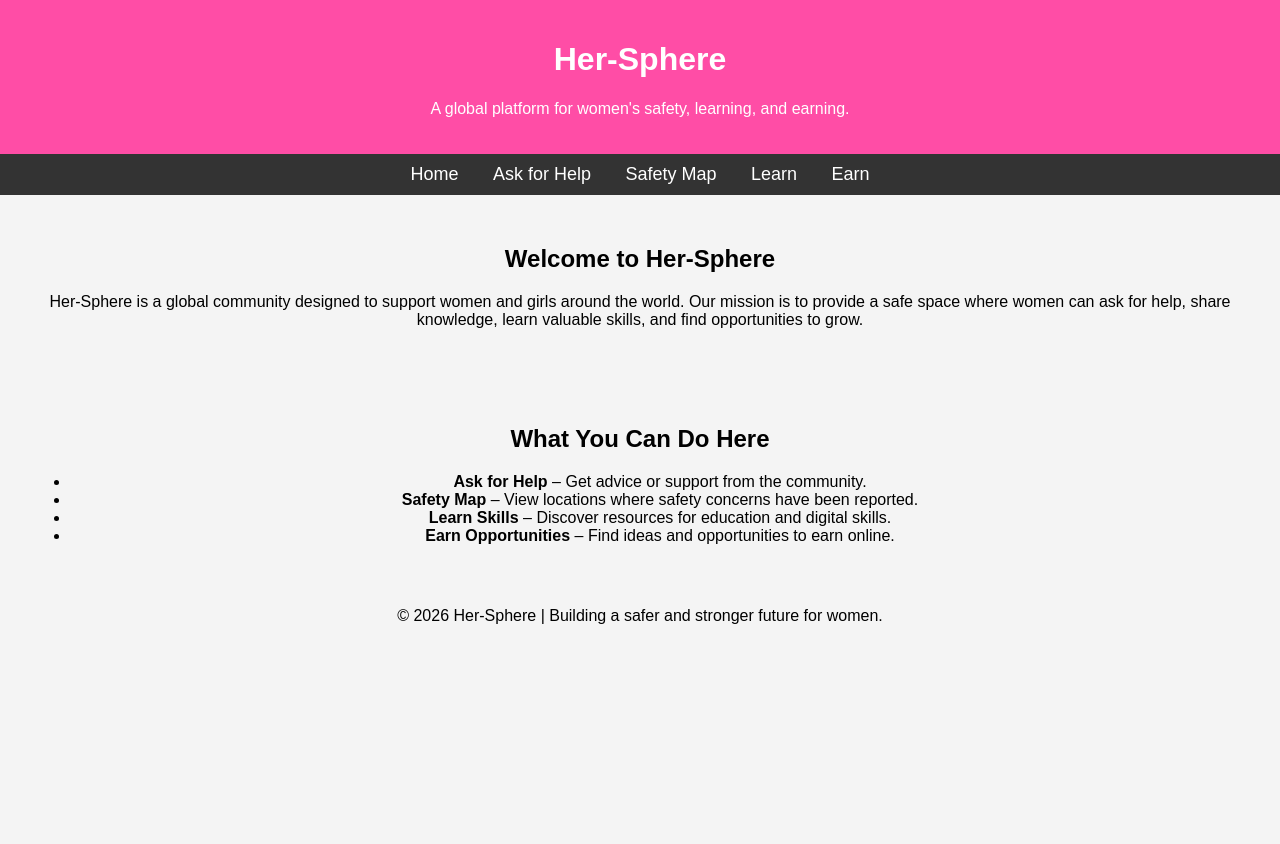
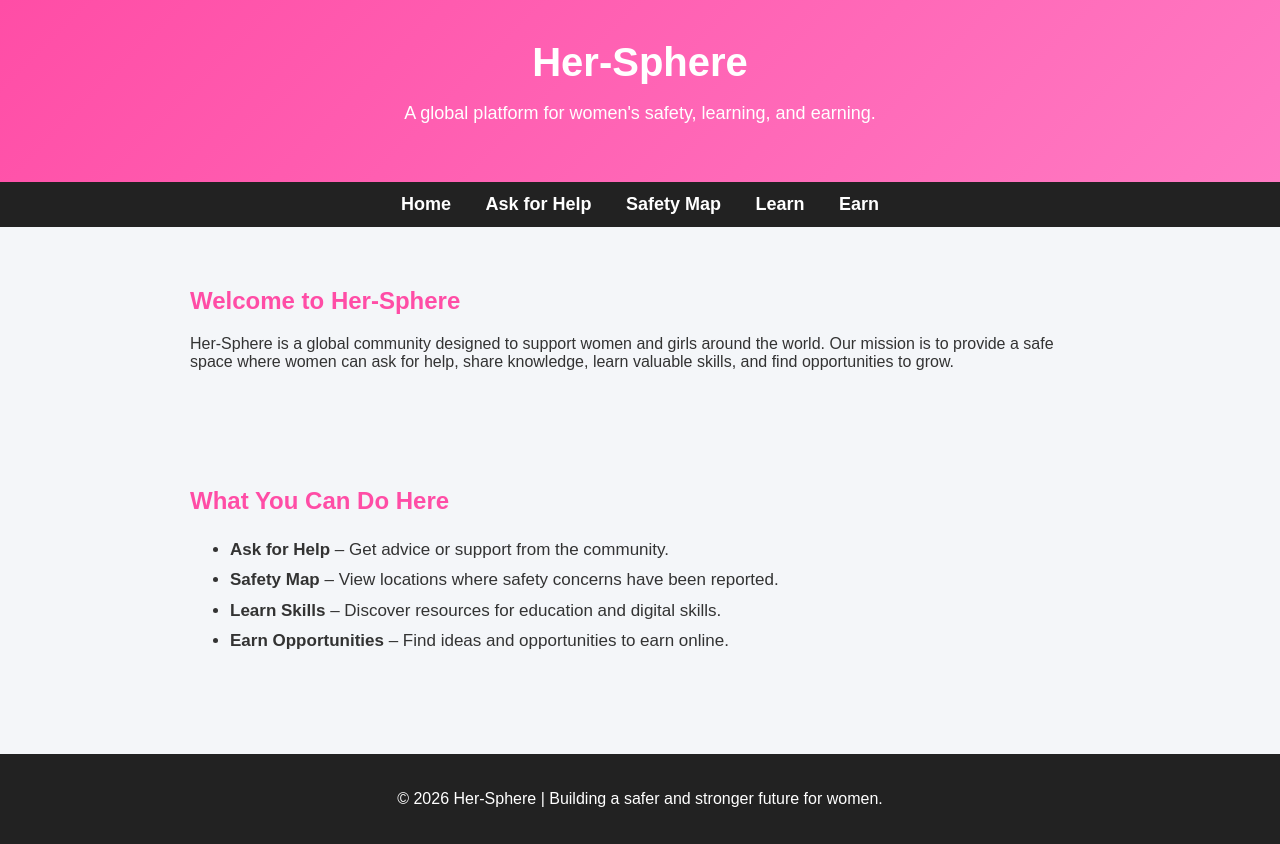
Before and after one commit to ShivanshMaurya01/HER-SPHERE, a plain HTML site: page index.html in a window 1280 px wide. Before the commit the page ends 800 px from the top, so only its background shows below. Drawn offline with Linux system fonts and the light colour scheme.

Commit message:
Update style.css

```diff
--- a/style.css
+++ b/style.css
@@ -1,19 +1,33 @@
+/* General Page Style */
 body{
-font-family: Arial;
-background:#f4f4f4;
-text-align:center;
+    font-family: Arial, Helvetica, sans-serif;
     margin:0;
+    background:#f4f6f9;
+    color:#333;
 }
 
+/* Header */
 header{
-background:#ff4da6;
+    background:linear-gradient(135deg,#ff4da6,#ff7ac3);
     color:white;
-padding:20px;
+    text-align:center;
+    padding:40px 20px;
 }
 
+header h1{
+    margin:0;
+    font-size:40px;
+}
+
+header p{
+    font-size:18px;
+}
+
+/* Navigation Bar */
 nav{
-background:#333;
-padding:10px;
+    background:#222;
+    text-align:center;
+    padding:12px;
 }
 
 nav a{
@@ -21,8 +35,65 @@ color:white;
     margin:15px;
     text-decoration:none;
     font-size:18px;
+    font-weight:bold;
+    transition:0.3s;
 }
 
+nav a:hover{
+    color:#ff7ac3;
+}
+
+/* Content Sections */
 section{
-padding:30px;
+    max-width:900px;
+    margin:auto;
+    padding:40px 20px;
 }
+
+section h2{
+    color:#ff4da6;
+}
+
+/* List Styling */
+ul{
+    line-height:1.8;
+    font-size:17px;
+}
+
+/* Buttons */
+button{
+    background:#ff4da6;
+    color:white;
+    border:none;
+    padding:12px 20px;
+    font-size:16px;
+    cursor:pointer;
+    border-radius:5px;
+}
+
+button:hover{
+    background:#e6398f;
+}
+
+/* Footer */
+footer{
+    background:#222;
+    color:white;
+    text-align:center;
+    padding:20px;
+    margin-top:40px;
+}
+
+/* Mobile Responsive */
+@media (max-width:600px){
+
+header h1{
+font-size:28px;
+}
+
+nav a{
+display:block;
+margin:10px 0;
+}
+
+}
```
Lines whose indentation alone changed are shown as unchanged.
